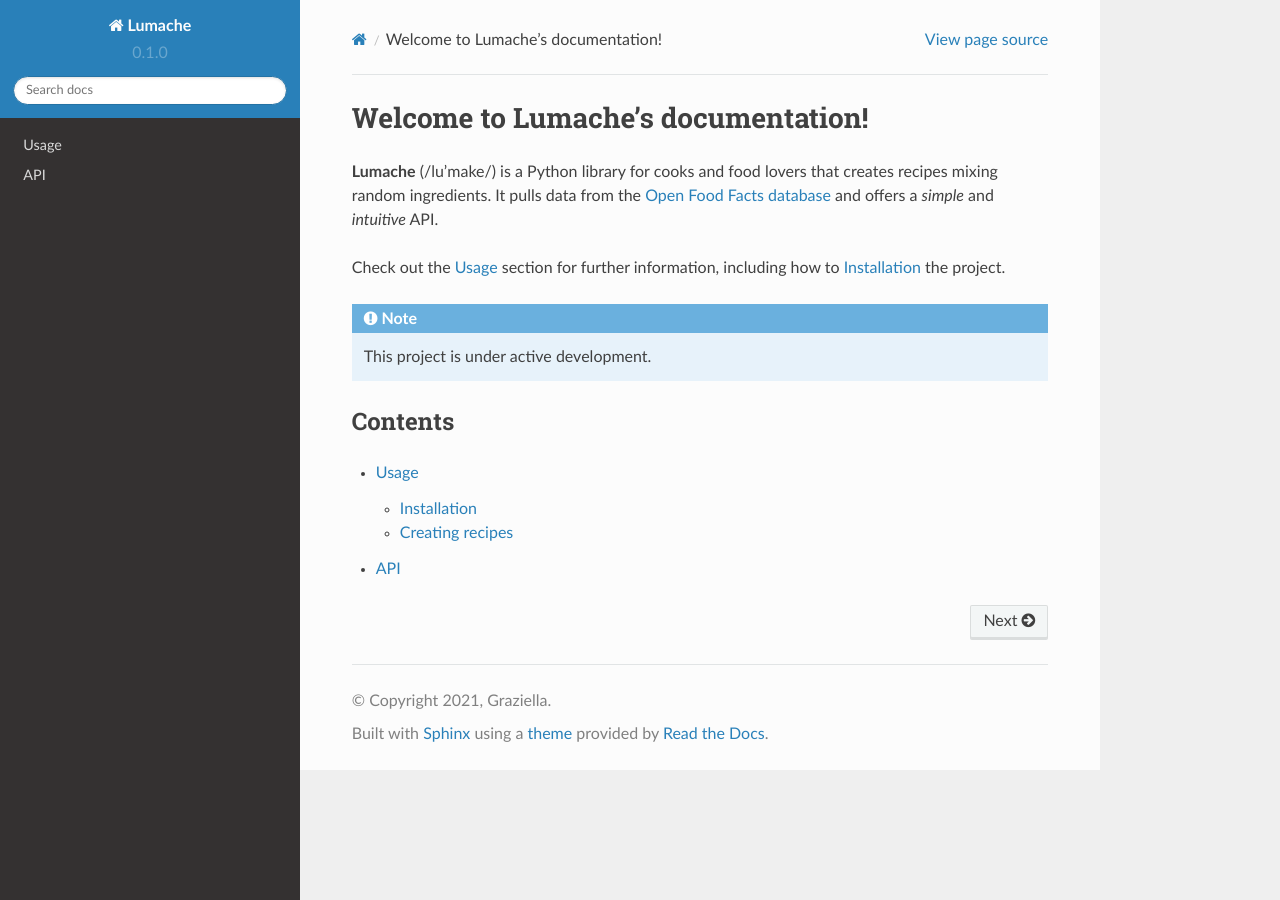
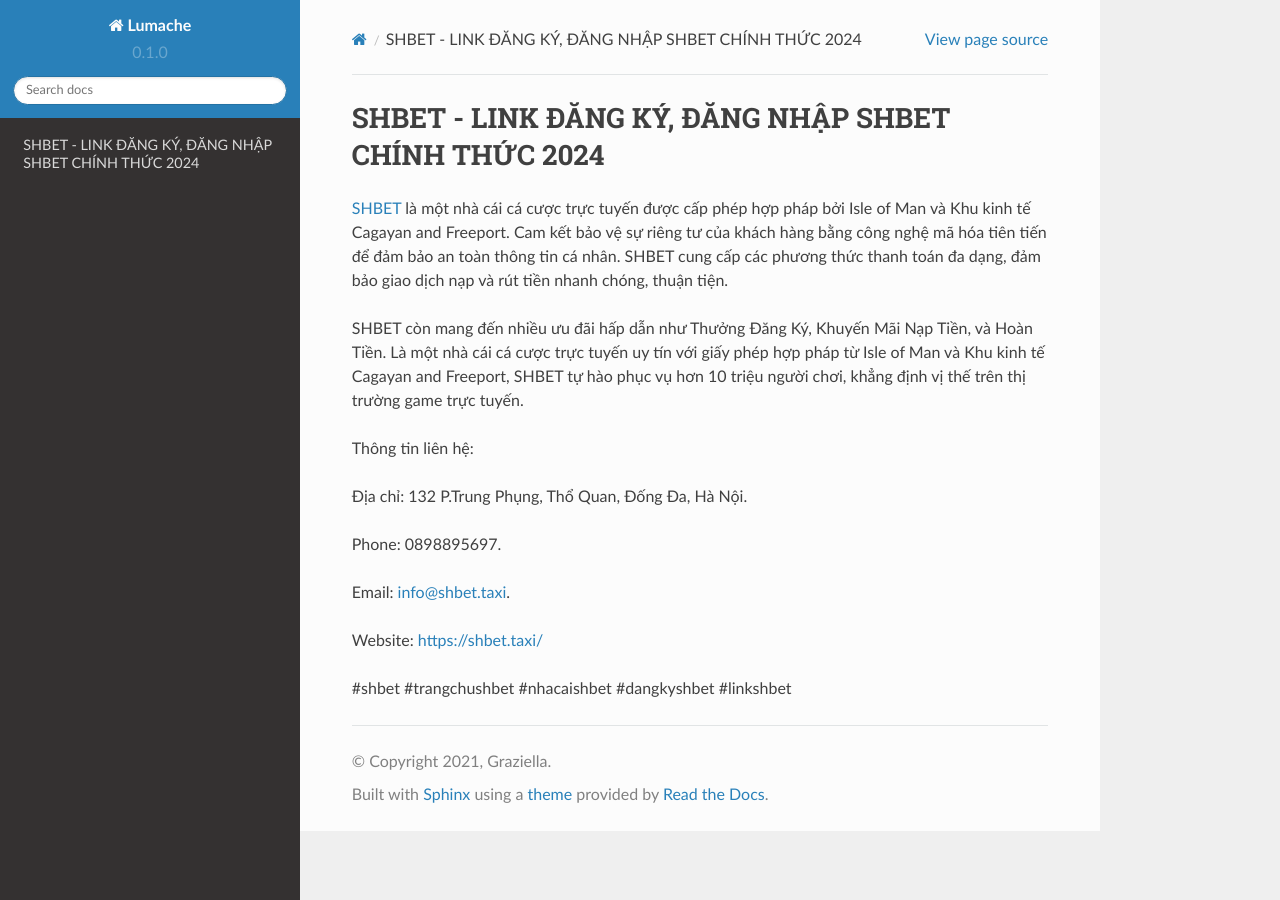
Before and after one commit to vanthanhtuan2022/shbettaxi, a Sphinx documentation site: the page built from docs/source/index.rst, in a window 1280 px wide. Built offline with Sphinx 7.4.7 and the Read the Docs theme 2.0.0, drawn with Linux system fonts in a browser that asks for light colours.

Commit message:
Update index.rst

```diff
--- a/docs/source/index.rst
+++ b/docs/source/index.rst
@@ -1,22 +1,18 @@
-Welcome to Lumache's documentation!
+SHBET - LINK ĐĂNG KÝ, ĐĂNG NHẬP SHBET CHÍNH THỨC 2024
 ===================================
 
-**Lumache** (/lu'make/) is a Python library for cooks and food lovers
-that creates recipes mixing random ingredients.
-It pulls data from the `Open Food Facts database <https://world.openfoodfacts.org/>`_
-and offers a *simple* and *intuitive* API.
+`SHBET <https://shbet.taxi/>`_ là một nhà cái cá cược trực tuyến được cấp phép hợp pháp bởi Isle of Man và Khu kinh tế Cagayan and Freeport. Cam kết bảo vệ sự riêng tư của khách hàng bằng công nghệ mã hóa tiên tiến để đảm bảo an toàn thông tin cá nhân. SHBET cung cấp các phương thức thanh toán đa dạng, đảm bảo giao dịch nạp và rút tiền nhanh chóng, thuận tiện.
 
-Check out the :doc:`usage` section for further information, including
-how to :ref:`installation` the project.
+SHBET còn mang đến nhiều ưu đãi hấp dẫn như Thưởng Đăng Ký, Khuyến Mãi Nạp Tiền, và Hoàn Tiền. Là một nhà cái cá cược trực tuyến uy tín với giấy phép hợp pháp từ Isle of Man và Khu kinh tế Cagayan and Freeport, SHBET tự hào phục vụ hơn 10 triệu người chơi, khẳng định vị thế trên thị trường game trực tuyến.
 
-.. note::
+Thông tin liên hệ:
 
-   This project is under active development.
+Địa chỉ: 132 P.Trung Phụng, Thổ Quan, Đống Đa, Hà Nội.
 
-Contents
---------
+Phone: 0898895697.
 
-.. toctree::
+Email: info@shbet.taxi.
 
-   usage
-   api
+Website: https://shbet.taxi/
+
+#shbet #trangchushbet #nhacaishbet #dangkyshbet #linkshbet
```
